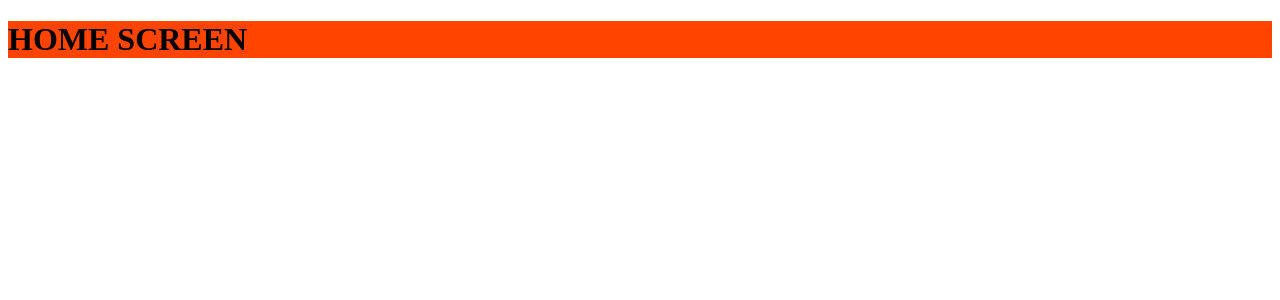
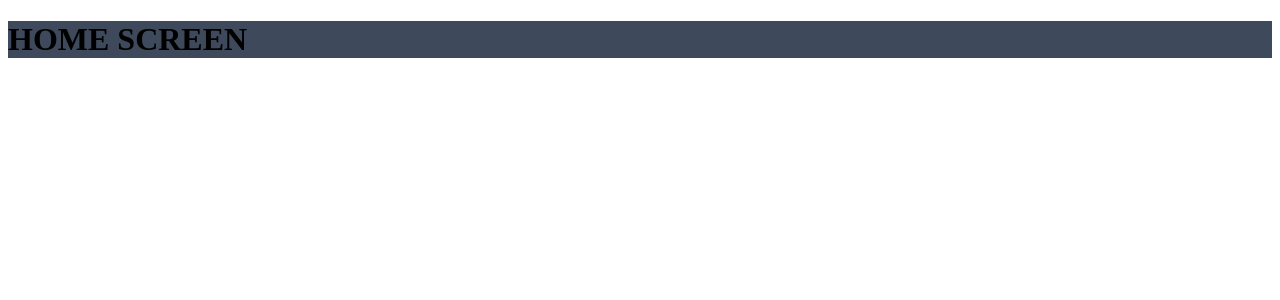
Before and after one commit to malvinh1/uplink, a React (Create React App) app in the folder frontend/: page / in a window 1280 px wide. Shown: the top 300 px of the page. Built offline with nearby package versions, Linux system fonts and the light colour scheme.

Commit message:
add typography

```diff
--- a/frontend/src/theme.ts
+++ b/frontend/src/theme.ts
@@ -1,17 +1,52 @@
-import {createMuiTheme} from '@material-ui/core';
+import { createMuiTheme } from '@material-ui/core';
 
 export const theme = createMuiTheme({
   palette: {
     primary: {
-      main: '#ff4400',
-      light: '#fff',
+      main: '#3E495B',
+      light: '#FFF',
     },
-    // secondary: {
-    //   main: '',
-    //   light: '',
-    //   dark: '',
-    // },
+    secondary: {
+      main: '#3E495B',
+      light: '#F4F8FE',
+    },
   },
-  spacing: 8,
-  // typography: {},
+  typography: {
+    fontFamily: 'manrope',
+    h1: {
+      fontSize: 36,
+      fontWeight: 'bold',
+      color: '#0E1C32',
+    },
+    h2: {
+      fontSize: 28,
+      fontWeight: 'bold',
+      color: '#0E1C32',
+    },
+    subtitle1: {
+      fontSize: 18,
+      fontWeight: 'bold',
+      color: '#0E1C32',
+    },
+    subtitle2: {
+      fontSize: 18,
+      fontWeight: 'normal',
+      color: '#0E1C32',
+    },
+    body1: {
+      fontSize: 16,
+      fontWeight: 'bold',
+      color: '#0E1C32',
+    },
+    body2: {
+      fontSize: 16,
+      fontWeight: 'normal',
+      color: '#3E495B',
+    },
+    caption: {
+      fontSize: 14,
+      fontWeight: 'normal',
+      color: '#3E495B',
+    },
+  },
 });
```
